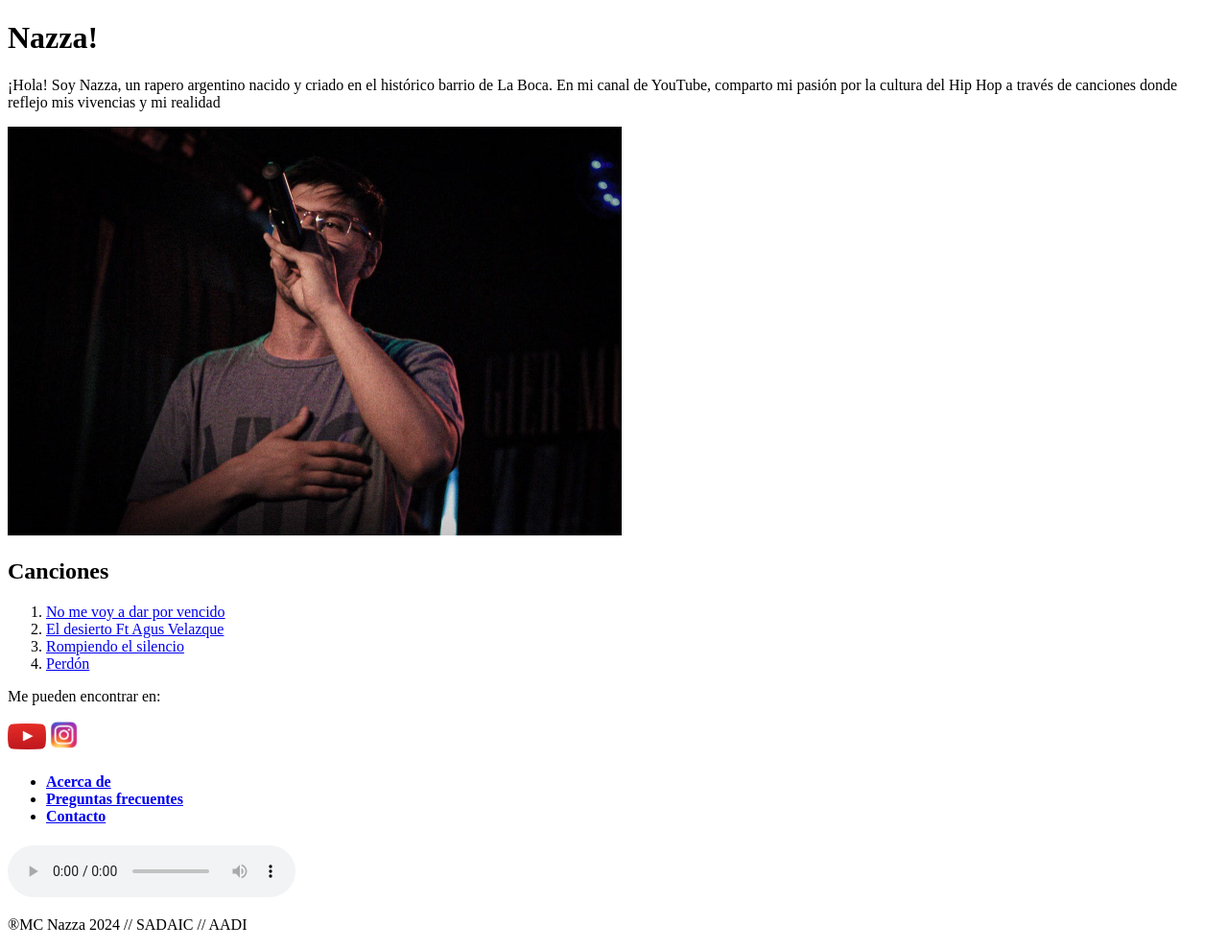
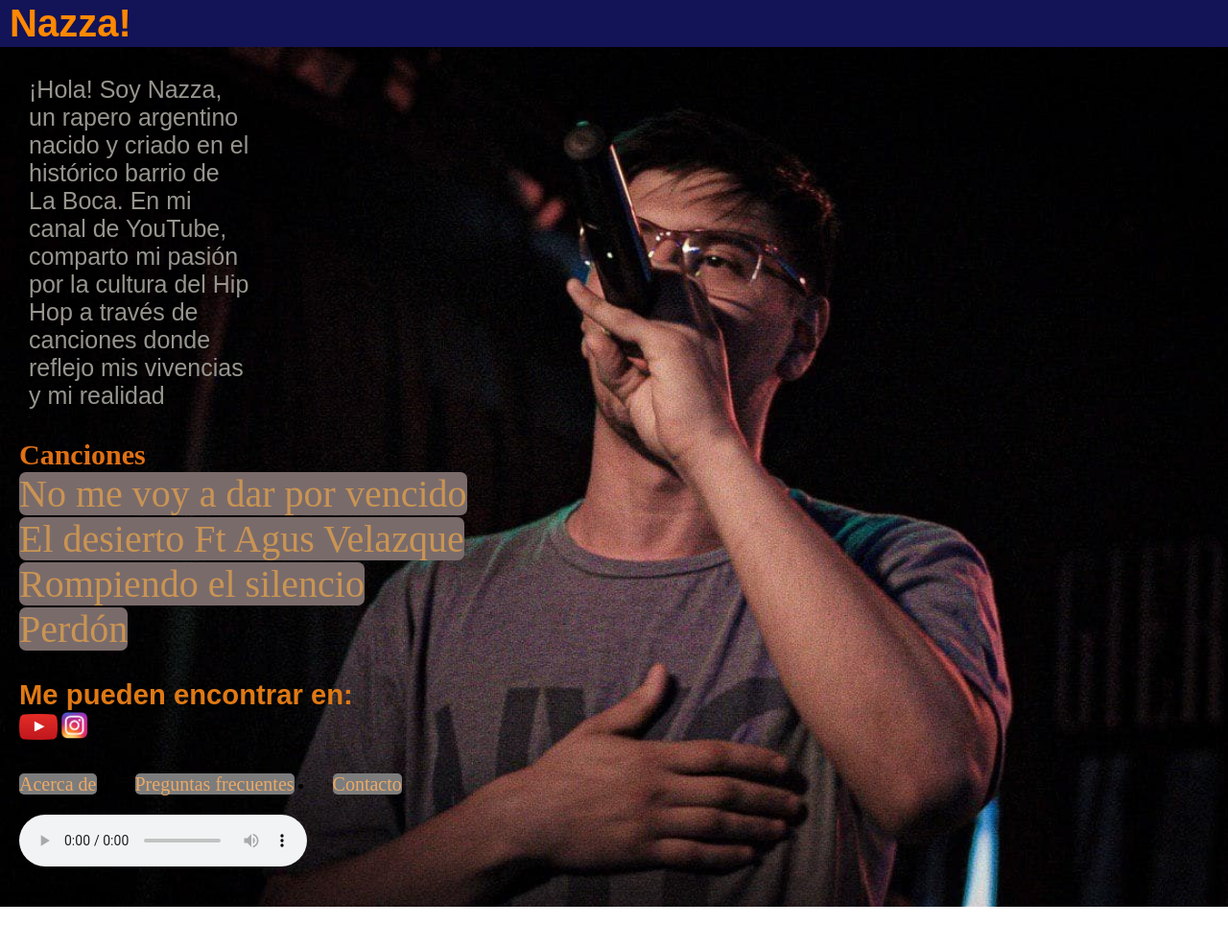
Before and after one commit to Gokzero/Codo-a-codo-pag-1, a plain HTML site: page index.html in a window 1280 px wide. Shown: the whole page at 96% size. After the commit the page ends 945 px from the top, so only its background shows below. Drawn offline with Linux system fonts and the light colour scheme.

Commit message:
agregado de css

```diff
--- /dev/null
+++ b/css/style.css
@@ -0,0 +1,98 @@
+* {
+    margin: 0px;
+    padding: 0%;
+    box-sizing: border-box;
+}
+
+body {
+    /* background-color: rgb(0, 0, 0); */
+    background-image: url(../img/photo_2020-07-05_15-30-52.jpg);
+    background-size:cover;
+    background-repeat: no-repeat;
+    background-position: 0px 45px;
+    display: flex;
+    flex-direction: column;
+}
+
+body header a {
+    text-decoration: none;
+}
+
+body header h1 {
+    padding: 2px 10px;
+    font-family: Arial, Helvetica, sans-serif;
+    font-size: 40px;
+    color: rgb(255, 136, 0);
+    background-color: rgb(19, 19, 87);
+    border-color: rgb(61, 58, 54);
+}
+
+main section article p {
+    font-family: Arial, Helvetica, sans-serif;
+    font-size: 25px;
+    text-align: left;
+    padding: 20px;
+    margin:10px 1000px 10px 10px;
+    display: flex;
+    color: rgb(151, 149, 142);
+
+}
+
+main nav h2 {
+    margin: 0px 20px;
+    font-size: 30px ;
+    color: rgb(223, 112, 21);
+}
+
+main nav ol li a {
+    font-size: 40px;
+    background-color: rgb(122, 107, 107);
+    color: rgb(201, 148, 83);
+    text-decoration: none;
+    border-radius: 7px;
+    margin: 0px 20px;
+
+}
+main nav ol li a:hover {
+    background-color: rgb(145, 23, 23);
+}
+
+#redes {
+    background-color: black;
+    font-family: Arial, Helvetica, sans-serif;
+    margin: 10px 7px;
+    font-size: 25px ;
+    display: inline;
+    color: rgb(223, 121, 21);
+}
+#redes section h3 {
+    margin: 0px 20px;
+}
+#redes section .youtube-img img {
+    margin-left: 20px;
+    }
+
+#redes section .ig-img img {
+    margin-left: -4px;
+}
+
+.menu-paginas {
+    display: flex;
+    flex-direction: row;
+}
+.menu-paginas li a {
+    text-decoration: none;
+    background-color: rgb(124, 124, 124);
+    color: rgb(236, 169, 102);
+    font-size: 20px;
+    border-radius: 5px;
+    list-style: none;
+    margin: 0px 20px;
+}
+.menu-paginas li a:hover {
+    background-color:brown ;
+}
+
+#cancion {
+    margin: 20px;
+}
--- a/index.html
+++ b/index.html
@@ -3,13 +3,13 @@
 <head>
     <meta charset="UTF-8">
     <meta name="viewport" content="width=device-width, initial-scale=1.0">
+    <link rel="stylesheet" href="css/style.css">
     <title>Nazza!</title>
 </head>
-<body>
+<body id="Home">
     <header>
-
-        <h1>Nazza!</h1>
-
+    <a href="index.html"><h1>Nazza!</h1></a>
+    </header>
         <main>
             <section>
                 <article>
@@ -18,9 +18,9 @@
                         de canciones donde reflejo mis vivencias y mi realidad</p>
                 </article>
                 <article>
-                    <div>
+                    <!-- <div>
                         <img src="img/photo_2020-07-05_15-30-52.jpg" width="640" height="426" alt="img de Goku Ultra instinto">
-                    </div>
+                    </div> -->
                 </article>
             </section>
             <nav>
@@ -32,30 +32,27 @@
                     <li><a href="https://www.youtube.com/watch?v=oFIYR-FAUaE" target="_blank">Perdón</a></li>
                 </ol>
             </nav>
-    </header>
-
-        <section>
-            <p>Me pueden encontrar en:</p>
-            <a href="https://www.youtube.com/McNazza" target="_blank"><img src="img/boton youtube.png" alt="Suscribite!" width="40" height="27" ></a>
-            <a href="https://www.instagram.com/Gokzero" target="_blank"><img src="img/logo ig.png" alt="Seguime!" width="30" height="30"></a>
-        </section>
-        <h4>
+            <div id="redes">
+                <section>
+                <h3>Me pueden encontrar en:</h3>
+                <a href="https://www.youtube.com/McNazza" class="youtube-img"><img src="img/boton youtube.png" alt="Suscribite!" width="40" height="27" ></a>
+                <a href="https://www.instagram.com/Gokzero" class="ig-img"><img src="img/logo ig.png" alt="Seguime!" width="30" height="30"></a>
+                </section>
+            </div>
             <nav>
-                <ul>
+                <ul class="menu-paginas">
                     <li><a href="pages/acerca_de.html" target="_blank">Acerca de</a></li>
                     <li><a href="pages/preguntas_frecuentes.html" target="_blank">Preguntas frecuentes</a></li>
                     <li><a href="pages/contacto.html" target="_blank">Contacto</a></li>
                 </ul>
             </nav>
-        </h4>
-        <div>
+        <div id="cancion">
             <audio src="media/audio/Angel y demonio.mp3" preload="auto" controls></audio>
         </div>
         </main>
 
     <footer>
-        <p>®MC Nazza 2024 // SADAIC // AADI  </p>
+        <p>®MC Nazza 2024 // SADAIC // AADI </p>
     </footer>
-
 </body>
 </html>
```
Also changed, not shown: pages/preguntas_frecuentes.html (+5 -8 lines), css/style_acerca_de.css (added).
